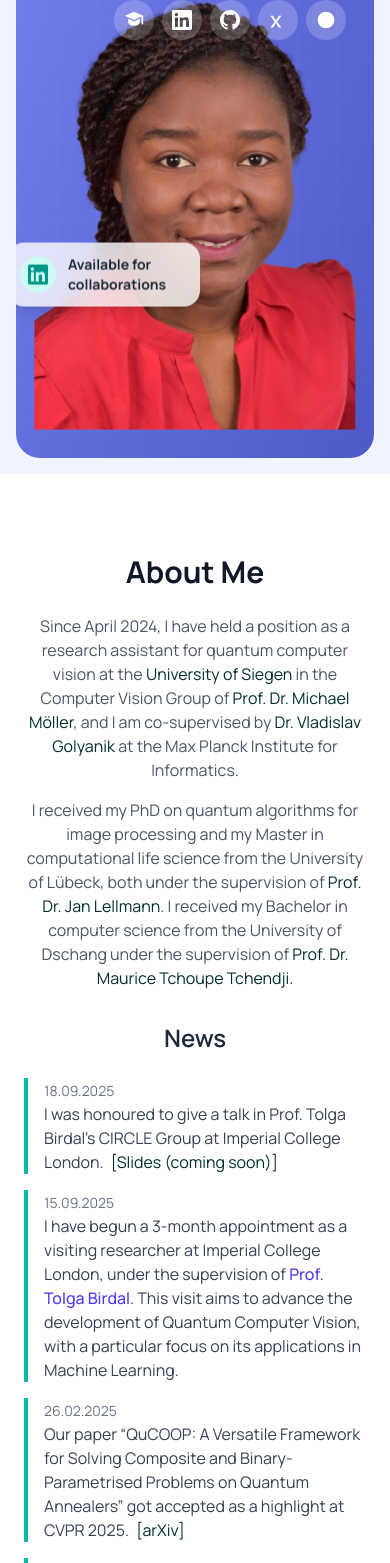
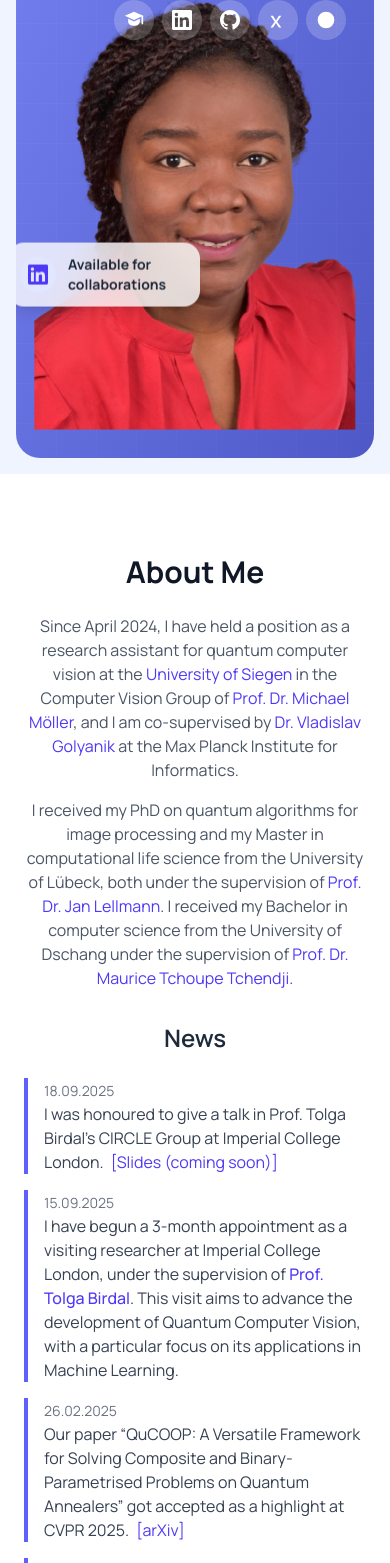
Before and after one commit to nkuetemeli/nkuetemeli.github.io, a React (Vite) app: page / in a window 390 px wide. Shown: the part 425-1988 px from the top of the page. Built offline with nearby package versions, Linux system fonts and the light colour scheme.

Commit message:
MyGit New design

```diff
--- a/components/AboutSection.tsx
+++ b/components/AboutSection.tsx
@@ -49,15 +49,15 @@ const AboutSection: React.FC = () => {
 
           <motion.p variants={itemVariants} className="text-gray-600 mb-4">
             Since April 2024, I have held a position as a research assistant for quantum computer vision at the{" "}
-            <a href="https://www.vsa.informatik.uni-siegen.de" className="text-teal-950 hover:underline">
+            <a href="https://www.vsa.informatik.uni-siegen.de" className="text-indigo-600 hover:underline">
               University of Siegen
             </a>{" "}
             in the Computer Vision Group of{" "}
-            <a href="https://sites.google.com/site/michaelmoellermath/" className="text-teal-950 hover:underline">
+            <a href="https://sites.google.com/site/michaelmoellermath/" className="text-indigo-600 hover:underline">
               Prof. Dr. Michael Möller
             </a>
             , and I am co-supervised by{" "}
-            <a href="https://people.mpi-inf.mpg.de/~golyanik/" className="text-teal-950 hover:underline">
+            <a href="https://people.mpi-inf.mpg.de/~golyanik/" className="text-indigo-600 hover:underline">
               Dr. Vladislav Golyanik
             </a>{" "}
             at the Max Planck Institute for Informatics.
@@ -66,12 +66,12 @@ const AboutSection: React.FC = () => {
           <motion.p variants={itemVariants} className="text-gray-600 mb-8">
             I received my PhD on quantum algorithms for image processing and my Master in computational life science
             from the University of Lübeck, both under the supervision of{" "}
-            <a href="https://www.lellmann.net/work/" className="text-teal-950 hover:underline">
+            <a href="https://www.lellmann.net/work/" className="text-indigo-600 hover:underline">
               Prof. Dr. Jan Lellmann
             </a>
             . I received my Bachelor in computer science from the University of Dschang under the supervision of{" "}
             <a href="https://www.researchgate.net/profile/Maurice-Tchoupe-Tchendji"
-               className="text-teal-950 hover:underline">
+               className="text-indigo-600 hover:underline">
               Prof. Dr. Maurice Tchoupe Tchendji.
             </a>
           </motion.p>
@@ -90,7 +90,7 @@ const AboutSection: React.FC = () => {
                       animate={{opacity: 1, y: 0}}
                       exit={{opacity: 0, y: 20}}
                       transition={{duration: 0.4, delay: index * 0.05}}
-                      className="border-l-4 border-teal-500 pl-4"
+                      className="border-l-4 border-indigo-500 pl-4"
                   >
                     <span className="text-sm text-gray-500">{item.date}</span>
 
@@ -107,7 +107,7 @@ const AboutSection: React.FC = () => {
                                     href={link.href}
                                     target="_blank"
                                     rel="noopener noreferrer"
-                                    className="text-teal-950 hover:underline ml-1"
+                                    className="text-indigo-600 hover:underline ml-1"
                                 >
                                   [{link.label}]
                                 </a>
@@ -126,7 +126,7 @@ const AboutSection: React.FC = () => {
               <motion.div variants={itemVariants} className="mt-6 flex justify-center lg:justify-start">
                 <button
                     onClick={() => setShowAllNews((prev) => !prev)}
-                    className="px-5 py-2 text-sm font-medium text-teal-950 border border-teal-950 rounded-full hover:bg-teal-950 hover:text-white transition"
+                    className="px-5 py-2 text-sm font-medium text-indigo-600 border border-indigo-600 rounded-full hover:bg-indigo-600 hover:text-white transition"
                 >
                   {showAllNews ? "Show less" : "Show all news"}
                 </button>
@@ -143,7 +143,7 @@ const AboutSection: React.FC = () => {
             }}
         >
           <div className="relative w-80 h-80 lg:w-96 lg:h-96">
-            <div className="absolute inset-0 bg-gradient-to-br from-teal-500 to-teal-700 rounded-full -rotate-12"/>
+            <div className="absolute inset-0 bg-gradient-to-br from-indigo-500 to-indigo-700 rounded-full -rotate-12"/>
             <img
                 src={ProfileAvatar}
                 alt="Natacha Kuete Meli"
--- a/components/Header.tsx
+++ b/components/Header.tsx
@@ -64,7 +64,7 @@ const Header: React.FC = () => {
               animate={{ opacity: 1, y: 0 }}
               transition={{ duration: 0.5, delay: 0.1 * i }}
               onClick={() => scrollToSection(link.href.substring(1))}
-              className="text-sm font-medium text-gray-600 hover:text-teal-950 transition-colors"
+              className="text-sm font-medium text-gray-600 hover:text-indigo-600 transition-colors"
             >
               {link.name}
             </motion.button>
@@ -113,7 +113,7 @@ const Header: React.FC = () => {
                     <button
                         key={link.name}
                         onClick={() => scrollToSection(link.href.substring(1))}
-                  className="text-sm font-medium text-gray-600 hover:text-teal-950 py-2"
+                  className="text-sm font-medium text-gray-600 hover:text-indigo-600 py-2"
                 >
                   {link.name}
                 </button>
@@ -122,7 +122,7 @@ const Header: React.FC = () => {
               {/* Mobile CTA */}
               <a
                 href={`mailto:${EMAIL}`}
-                className="sm:hidden bg-teal-950 text-white px-5 py-2.5 rounded-full text-sm font-semibold hover:bg-teal-700 transition-all shadow-sm w-40 mx-auto text-center"
+                className="sm:hidden bg-indigo-600 text-white px-5 py-2.5 rounded-full text-sm font-semibold hover:bg-indigo-700 transition-all shadow-sm w-40 mx-auto text-center"
               >
                 Get in Touch
               </a>
--- a/components/HeroSection.tsx
+++ b/components/HeroSection.tsx
@@ -67,8 +67,8 @@ const floatingVariants = (delay = 0): Variants => ({
 const ServiceCard: React.FC = () => (
      <motion.div variants={{...itemVariants, ...floatingVariants(0.8)}} className="absolute mt-20 md:1 top-1/2 -translate-y-1/2 -left-8 md:-left-12 w-48">
         <div className="bg-white/80 backdrop-blur-lg p-3 rounded-2xl shadow-lg flex items-center gap-3">
-            <div className="bg-teal-100 p-2 rounded-full">
-                <Linkedin className="w-5 h-5 text-teal-600" />
+            <div className="bg-indigo-100 p-2 rounded-full">
+                <Linkedin className="w-5 h-5 text-indigo-600" />
             </div>
             <div>
                 <p className="text-sm font-bold text-gray-800">Available for collaborations</p>
--- a/components/PublicationsSection.tsx
+++ b/components/PublicationsSection.tsx
@@ -68,7 +68,7 @@ const PublicationsSection: React.FC = () => {
                   <h3 className="text-xl font-semibold text-gray-800 mb-2">{pub.title}</h3>
                   <p className="text-gray-600 text-sm" dangerouslySetInnerHTML={{ __html: pub.authors }} />
                   <p className="text-gray-500 text-xs mt-1">{pub.venue}</p>
-                  {pub.award && <p className="text-teal-950 font-bold text-xs mt-1">{pub.award}</p>}
+                  {pub.award && <p className="text-indigo-600 font-bold text-xs mt-1">{pub.award}</p>}
                 </div>
               </a>
             </motion.div>
@@ -84,7 +84,7 @@ const PublicationsSection: React.FC = () => {
           >
             <button
               onClick={() => setShowAll((prev) => !prev)}
-              className="bg-teal-950 text-white font-semibold py-3 px-8 rounded-full hover:bg-indigo-700 transition-colors duration-300 shadow-lg hover:shadow-indigo-500/50"
+              className="bg-indigo-600 text-white font-semibold py-3 px-8 rounded-full hover:bg-indigo-700 transition-colors duration-300 shadow-lg hover:shadow-indigo-500/50"
             >
               {showAll ? 'Show Less' : 'See More Publications'}
             </button>
--- a/components/TalkSection.tsx
+++ b/components/TalkSection.tsx
@@ -60,7 +60,7 @@ const TalkSection: React.FC = () => {
                     </div>
                     <button
                       onClick={() => toggleAbstract(talk.permalink)}
-                      className="mt-3 md:mt-0 px-4 py-2 text-sm font-medium text-teal-950 border border-teal-950 rounded-full hover:bg-teal-950 hover:text-white transition"
+                      className="mt-3 md:mt-0 px-4 py-2 text-sm font-medium text-indigo-600 border border-indigo-600 rounded-full hover:bg-indigo-600 hover:text-white transition"
                     >
                       {isExpanded ? 'Hide Abstract' : 'Show Abstract'}
                     </button>
@@ -93,7 +93,7 @@ const TalkSection: React.FC = () => {
                                 href={link.href}
                                 target="_blank"
                                 rel="noopener noreferrer"
-                                className="text-teal-950 hover:underline text-sm"
+                                className="text-indigo-600 hover:underline text-sm"
                               >
                                 [{link.label}]
                               </a>
@@ -114,7 +114,7 @@ const TalkSection: React.FC = () => {
           <motion.div variants={itemVariants} className="mt-12 flex justify-center">
             <button
               onClick={() => setShowAll((prev) => !prev)}
-              className="px-6 py-3 text-sm font-medium text-teal-950 border border-teal-950 rounded-full hover:bg-teal-950 hover:text-white transition"
+              className="px-6 py-3 text-sm font-medium text-indigo-600 border border-indigo-600 rounded-full hover:bg-indigo-600 hover:text-white transition"
             >
               {showAll ? 'Show Less' : 'Show All Talks'}
             </button>
--- a/components/TeachingSection.tsx
+++ b/components/TeachingSection.tsx
@@ -54,7 +54,7 @@ const TeachingSection: React.FC = () => {
                   className={`w-full text-left px-4 py-3 rounded-lg font-medium transition-colors
                     ${selectedItem?.id === item.id
                       ? 'bg-indigo-100 text-indigo-700'
-                      : 'text-teal-950 hover:bg-indigo-50'
+                      : 'text-indigo-600 hover:bg-indigo-50'
                     }`}
                 >
                   {item.title}
@@ -68,7 +68,7 @@ const TeachingSection: React.FC = () => {
                 {visibleCount < teachingItems.length ? (
                   <button
                     onClick={() => setVisibleCount(teachingItems.length)}
-                    className="bg-teal-950 text-white font-semibold py-2 px-6 rounded-full hover:bg-indigo-700 transition"
+                    className="bg-indigo-600 text-white font-semibold py-2 px-6 rounded-full hover:bg-indigo-700 transition"
                   >
                     Show more
                   </button>
```
Also changed, not shown: components/CVSection.tsx (+6 -6 lines), 1 other file (tests, documents, lock files or other folders).
